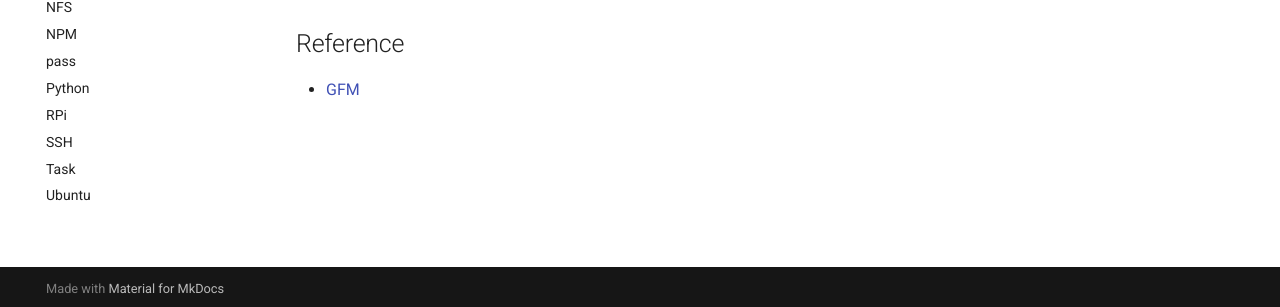
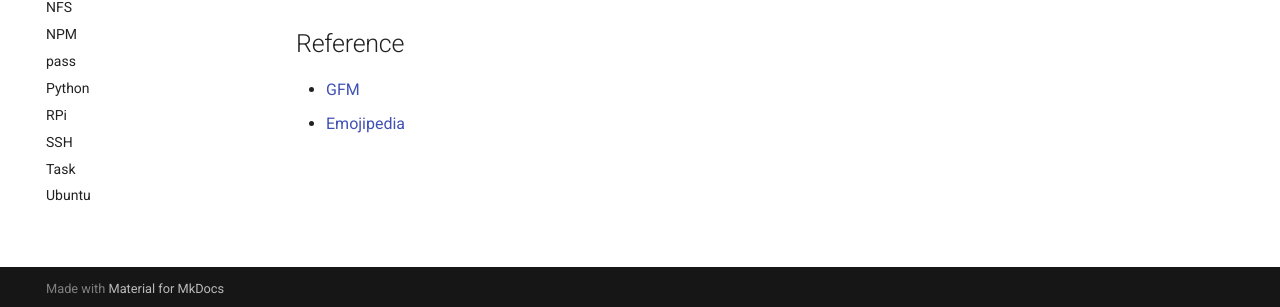
Before and after one commit to nicholaswilde/notes, an MkDocs documentation site: the page built from docs/markdown.md, in a window 1280 px wide. Shown: the part 589-896 px from the top of the page. Built offline with MkDocs 1.6.1 and Material for MkDocs 9.7.7, drawn with Linux system fonts in a browser that asks for light colours; comment, search, counter and statistics services are not loaded.

Commit message:
Updated markdown
Signed-off-by: Nicholas Wilde <ncwilde43@gmail.com>

```diff
--- a/docs/markdown.md
+++ b/docs/markdown.md
@@ -24,3 +24,4 @@ jobs:
 
 ## Reference
 - [GFM](https://github.github.com/gfm/)
+- [Emojipedia](https://emojipedia.org/)
```
